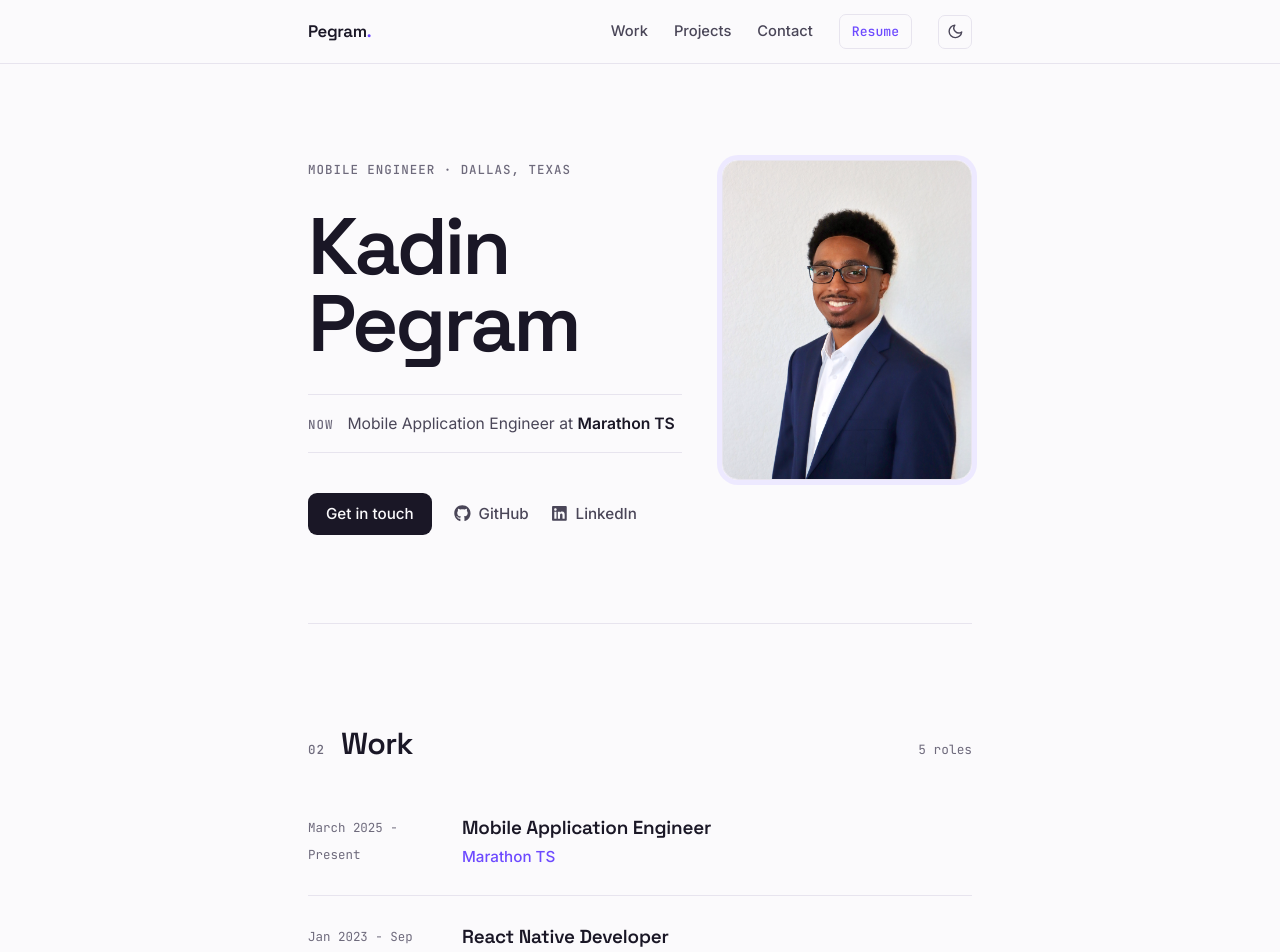
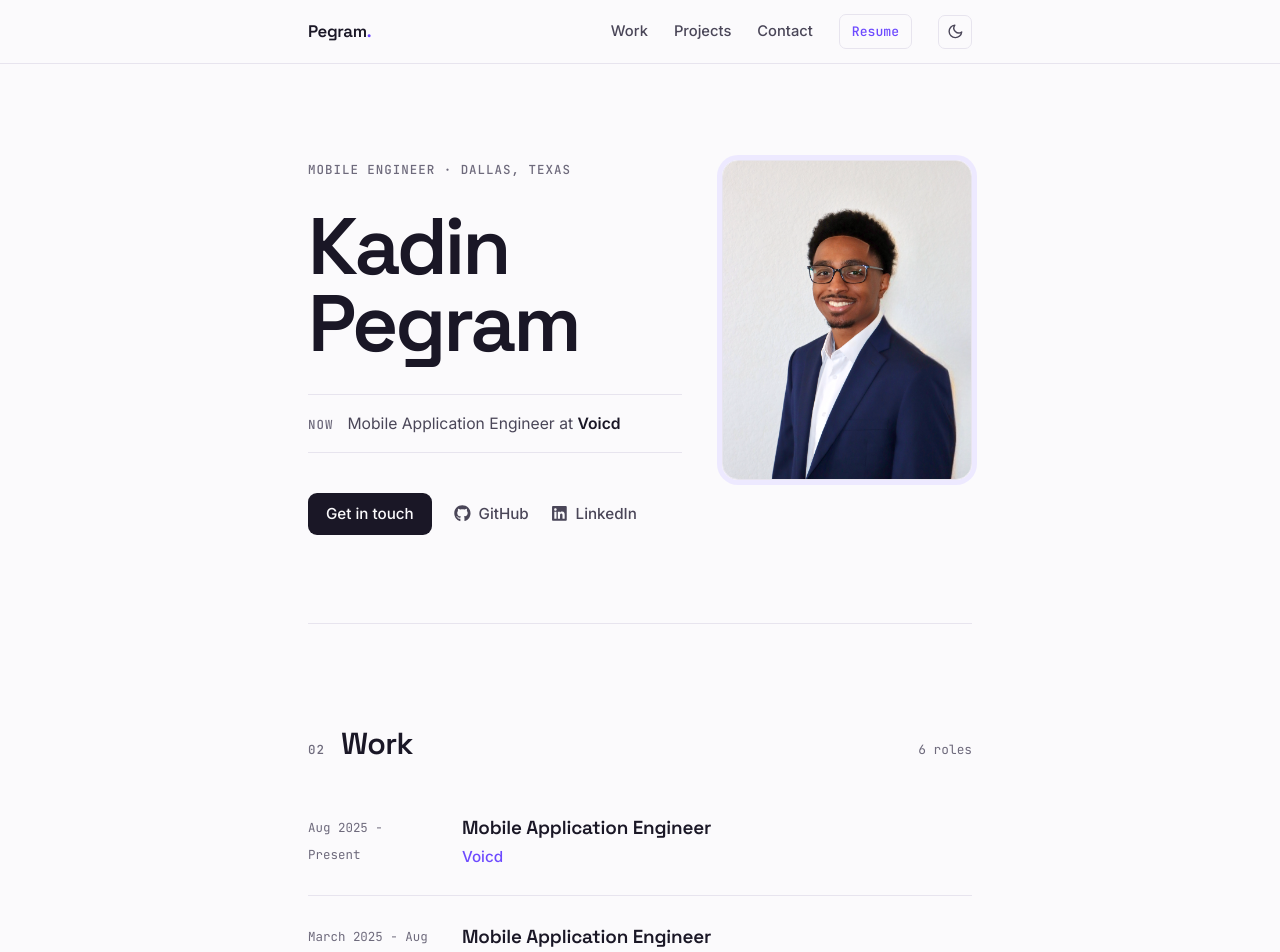
Before and after one commit to kepegram/myPortfolio, a React (Create React App) app: page / in a window 1280 px wide. Shown: the top 952 px of the page. Built offline with nearby package versions, Linux system fonts and the light colour scheme; no server answers.

Commit message:
Update roles/favicon

```diff
--- a/public/index.html
+++ b/public/index.html
@@ -8,6 +8,8 @@
     />
     <meta name="description" content="Kadin Pegram, Mobile Engineer based in Dallas, building React Native apps." />
     <meta name="apple-mobile-web-app-capable" content="yes" />
+    <link rel="icon" type="image/png" href="%PUBLIC_URL%/favicon.png" />
+    <link rel="apple-touch-icon" href="%PUBLIC_URL%/favicon.png" />
     <link rel="preconnect" href="https://fonts.googleapis.com" />
     <link rel="preconnect" href="https://fonts.gstatic.com" crossorigin />
     <link
--- a/src/components/about/aboutData.js
+++ b/src/components/about/aboutData.js
@@ -9,12 +9,19 @@ const AboutData = {
     {
       side: "a-container right",
       title: "Mobile Application Engineer",
-      organization: "Marathon TS",
-      date: "March 2025 - Present",
+      organization: "Voicd",
+      date: "Aug 2025 - Present",
       description: "",
     },
     {
       side: "a-container left",
+      title: "Mobile Application Engineer",
+      organization: "Marathon TS",
+      date: "March 2025 - Aug 2025",
+      description: "",
+    },
+    {
+      side: "a-container right",
       title: "React Native Developer",
       organization: "General Motors",
       date: "Jan 2023 - Sep 2024",
@@ -25,7 +32,7 @@ const AboutData = {
         "Collaborated with UI/UX teams to implement pixel-perfect designs from Figma, ensuring high-quality user experience while maintaining strict TypeScript standards.",
     },
     {
-      side: "a-container right",
+      side: "a-container left",
       title: "Software Automation Engineer",
       organization: "General Motors",
       date: "Aug 2022 - Sep 2024",
@@ -37,7 +44,7 @@ const AboutData = {
         "Leveraged Perfecto for detailed test analysis and Charles Proxy for network traffic inspection, improving bug detection and resolution time.",
     },
     {
-      side: "a-container left",
+      side: "a-container right",
       title: "Student Computing Services Manager",
       organization: "Towson University",
       date: "Aug 2019 - May 2022",
@@ -48,7 +55,7 @@ const AboutData = {
         "Spearheaded the deployment of enhanced security protocols across the university's computer network, improving system security posture.",
     },
     {
-      side: "a-container right",
+      side: "a-container left",
       title: "Towson University",
       date: "Aug 2018 - May 2022",
       description: "Bachelor in Computer Science",
--- a/src/components/intro/intro.js
+++ b/src/components/intro/intro.js
@@ -23,7 +23,7 @@ export default function Hero() {
         <div className="hero-now">
           <span className="eyebrow">Now</span>
           <p>
-            Mobile Application Engineer at <strong>Marathon TS</strong>
+            Mobile Application Engineer at <strong>Voicd</strong>
           </p>
         </div>
 
```
Also changed, not shown: public/favicon.png (added).
